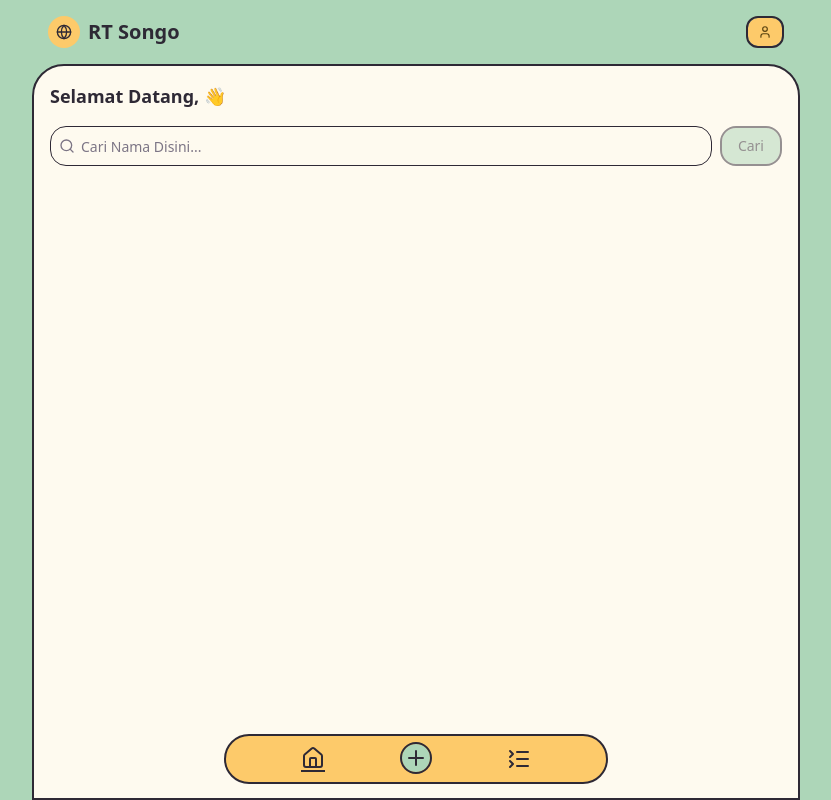
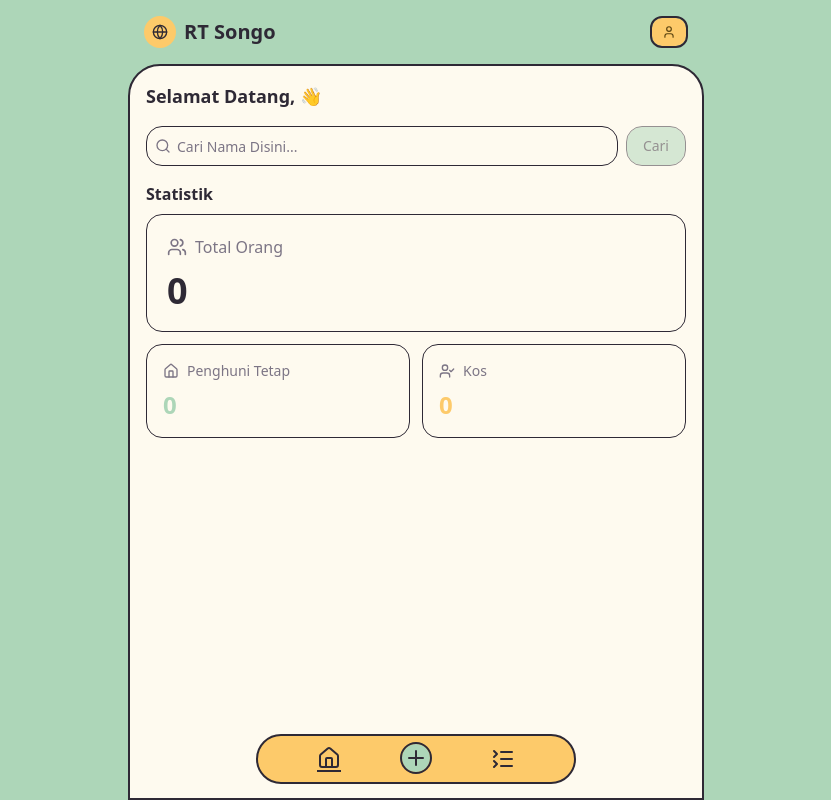
Before and after one commit to foolais/kosong-sembilan-web, a Next.js app: page /dashboard in a window 1280 px wide. Shown: the whole page, without its empty margins (224-1055 px from the left). Built offline with nearby package versions, Linux system fonts and the light colour scheme; no server answers; the database is empty.

Commit message:
feat: add analytic on dashboard

```diff
--- a/src/app/(content)/dashboard/page.tsx
+++ b/src/app/(content)/dashboard/page.tsx
@@ -1,3 +1,4 @@
+import AnalyticCard from "@/components/analytic-card";
 import SearchInput from "@/components/search-input";
 import WelcomingText from "@/components/welcoming-text";
 
@@ -6,6 +7,10 @@ const DashboardPage = () => {
     <div className="space-y-4">
       <WelcomingText />
       <SearchInput />
+      <div className="space-y-2">
+        <h3 className="font-semibold">Statistik</h3>
+        <AnalyticCard />
+      </div>
     </div>
   );
 };
--- a/src/app/(content)/layout.tsx
+++ b/src/app/(content)/layout.tsx
@@ -4,7 +4,7 @@ import React from "react";
 
 const LayoutContent = ({ children }: { children: React.ReactNode }) => {
   return (
-    <div className="h-screen max-w-3xl mx-auto">
+    <div className="h-screen max-w-xl mx-auto">
       <Header />
       <main className="flex-1 h-[calc(100dvh-4rem)] overflow-y-auto p-4 bg-card rounded-t-4xl border-t-2 border-t-foreground sm:border-2 sm:border-foreground">
         {children}
--- /dev/null
+++ b/src/app/api/analytic/route.ts
@@ -0,0 +1,66 @@
+import { connectDB } from "@/lib/mongodb";
+import Family from "@/models/Family";
+
+export async function GET() {
+  try {
+    await connectDB();
+
+    const result = await Family.aggregate([
+      {
+        $group: {
+          _id: null,
+          totalFamilies: { $sum: 1 },
+          totalMembers: {
+            $sum: {
+              $size: "$members",
+            },
+          },
+          totalResident: {
+            $sum: {
+              $cond: [
+                { $eq: ["$status", "resident"] },
+                { $add: [1, { $size: "$members" }] },
+                0,
+              ],
+            },
+          },
+          totalBoarding: {
+            $sum: {
+              $cond: [
+                { $eq: ["$status", "boarding"] },
+                { $add: [1, { $size: "$members" }] },
+                0,
+              ],
+            },
+          },
+        },
+      },
+    ]);
+
+    const totalFamilies = result[0]?.totalFamilies || 0;
+    const totalMembers = result[0]?.totalMembers || 0;
+
+    const totalPeople = totalFamilies + totalMembers;
+    const totalResident = result[0]?.totalResident || 0;
+    const totalBoarding = result[0]?.totalBoarding || 0;
+
+    return Response.json({
+      success: true,
+      data: {
+        totalPeople,
+        totalResident,
+        totalBoarding,
+      },
+    });
+  } catch (error) {
+    console.log({ error });
+    return Response.json(
+      {
+        success: false,
+        message: "Terjadi kesalahan",
+        error,
+      },
+      { status: 500 }
+    );
+  }
+}
--- /dev/null
+++ b/src/components/analytic-card.tsx
@@ -0,0 +1,51 @@
+"use client";
+
+import { Loader2, Home, Users, UserCheck } from "lucide-react";
+import { useAnalytic } from "@/features/analytic/analytic.hooks";
+
+const AnalyticCard = () => {
+  const { data, isLoading } = useAnalytic();
+
+  const analytic = data?.data;
+
+  if (isLoading) {
+    return (
+      <div className="flex justify-center py-8">
+        <Loader2 className="size-6 animate-spin" />
+      </div>
+    );
+  }
+
+  return (
+    <div className="grid grid-cols-2 gap-3">
+      <div className="col-span-2 rounded-2xl border border-foreground bg-card p-5 shadow-sm">
+        <div className="flex items-center gap-2 text-muted-foreground">
+          <Users className="size-5" />
+          <span>Total Orang</span>
+        </div>
+        <p className="mt-3 text-4xl font-bold">{analytic?.totalPeople ?? 0}</p>
+      </div>
+      <div className="rounded-2xl border border-foreground bg-card p-4 shadow-sm">
+        <div className="flex items-center gap-2 text-muted-foreground">
+          <Home className="size-4" />
+          <span className="text-sm">Penghuni Tetap</span>
+        </div>
+        <p className="mt-2 text-2xl font-bold text-primary">
+          {analytic?.totalResident ?? 0}
+        </p>
+      </div>
+      <div className="rounded-2xl border border-foreground bg-card p-4 shadow-sm">
+        <div className="flex items-center gap-2 text-muted-foreground">
+          <UserCheck className="size-4" />
+          <span className="text-sm">Kos</span>
+        </div>
+
+        <p className="mt-2 text-2xl font-bold text-secondary">
+          {analytic?.totalBoarding ?? 0}
+        </p>
+      </div>
+    </div>
+  );
+};
+
+export default AnalyticCard;
--- a/src/components/button/profile-button.tsx
+++ b/src/components/button/profile-button.tsx
@@ -5,7 +5,7 @@ import Link from "next/link";
 const ProfileButton = () => {
   return (
     <Link href="/profil">
-      <Button variant="secondary" size="sm" className="cursor-pointer">
+      <Button variant="secondary" size="sm" className="cursor-pointer border-2">
         <User />
       </Button>
     </Link>
--- a/src/components/form/form-family.tsx
+++ b/src/components/form/form-family.tsx
@@ -149,14 +149,14 @@ const FormFamily = ({ mode, familyId }: IProps) => {
 
   if (isLoading) {
     return (
-      <div className="max-w-md h-[50vh] flex items-center justify-center">
+      <div className="h-[50vh] flex items-center justify-center">
         <Loader className="animate-spin size-8" />
       </div>
     );
   }
 
   return (
-    <div className="max-w-md mx-auto">
+    <div className="mx-auto">
       {!isCreate && (
         <div className="flex items-center justify-between mb-4">
           <BackButton options={{ isSubmitting, isDeleting }} />
--- a/src/components/list-family.tsx
+++ b/src/components/list-family.tsx
@@ -81,15 +81,12 @@ const ListFamily = () => {
   }
 
   return (
-    <div
-      ref={containerRef}
-      className="h-[70svh] overflow-y-auto sm:w-md sm:mx-auto"
-    >
+    <div ref={containerRef} className="h-[70svh] overflow-y-auto">
       <Accordion
         type="multiple"
         value={autoOpenedItems}
         onValueChange={setManualOpenedItems}
-        className="max-w-lg space-y-4"
+        className="space-y-4"
       >
         {families.map((family: IFamilyData) => (
           <AccordionItem
--- a/src/components/tabs-navigation.tsx
+++ b/src/components/tabs-navigation.tsx
@@ -9,7 +9,7 @@ import { Button } from "./ui/button";
 const TabsNavigation = () => {
   const pathname = usePathname();
   return (
-    <div className="absolute bottom-4 py-1.5 w-5/6 rounded-4xl max-w-sm left-1/2 -translate-x-1/2 bg-secondary shadow-2xl flex items-center justify-evenly border-2 border-foreground">
+    <div className="absolute bottom-4 py-1.5 w-5/6 rounded-4xl max-w-xs left-1/2 -translate-x-1/2 bg-secondary shadow-2xl flex items-center justify-evenly border-2 border-foreground">
       <Link
         href="/dashboard"
         className={cn(
@@ -22,7 +22,7 @@ const TabsNavigation = () => {
         <Home className="size-6" />
       </Link>
       <Link href="/tambah-keluarga">
-        <Button size="icon" className="cursor-pointer">
+        <Button size="icon" className="cursor-pointer border-2">
           <Plus className="text-foreground size-6" />
         </Button>
       </Link>
--- a/src/components/ui/accordion.tsx
+++ b/src/components/ui/accordion.tsx
@@ -42,7 +42,7 @@ function AccordionTrigger({
       <AccordionPrimitive.Trigger
         data-slot="accordion-trigger"
         className={cn(
-          "group/accordion-trigger relative flex flex-1 items-start justify-between rounded-lg border-2 border-foreground py-2.5 text-left text-sm font-medium transition-all outline-none focus-visible:border-ring focus-visible:ring-3 focus-visible:ring-ring/50 focus-visible:after:border-ring disabled:pointer-events-none disabled:opacity-50 **:data-[slot=accordion-trigger-icon]:ml-auto **:data-[slot=accordion-trigger-icon]:size-6 **:data-[slot=accordion-trigger-icon]:text-foreground **:data-[slot=accordion-trigger-icon]:mt-0.5 data-[state=open]:rounded-b-none",
+          "group/accordion-trigger relative flex flex-1 items-start justify-between rounded-lg border border-foreground py-2.5 text-left text-sm font-medium transition-all outline-none focus-visible:border-ring focus-visible:ring-3 focus-visible:ring-ring/50 focus-visible:after:border-ring disabled:pointer-events-none disabled:opacity-50 **:data-[slot=accordion-trigger-icon]:ml-auto **:data-[slot=accordion-trigger-icon]:size-6 **:data-[slot=accordion-trigger-icon]:text-foreground **:data-[slot=accordion-trigger-icon]:mt-0.5 data-[state=open]:rounded-b-none",
           className
         )}
         {...props}
@@ -69,7 +69,7 @@ function AccordionContent({
   return (
     <AccordionPrimitive.Content
       data-slot="accordion-content"
-      className="overflow-hidden text-sm data-open:animate-accordion-down data-closed:animate-accordion-up border-2 border-foreground border-t-0 rounded-b-xl"
+      className="overflow-hidden text-sm data-open:animate-accordion-down data-closed:animate-accordion-up border border-foreground border-t-0 rounded-b-xl"
       {...props}
     >
       <div
--- a/src/components/ui/button.tsx
+++ b/src/components/ui/button.tsx
@@ -5,7 +5,7 @@ import { Slot } from "radix-ui";
 import { cn } from "@/lib/utils";
 
 const buttonVariants = cva(
-  "group/button inline-flex shrink-0 items-center justify-center rounded-lg border-2 border-foreground bg-clip-padding text-sm font-medium whitespace-nowrap transition-all outline-none select-none focus-visible:border-ring focus-visible:ring-3 focus-visible:ring-ring/50 active:not-aria-[haspopup]:translate-y-px disabled:pointer-events-none disabled:opacity-50 aria-invalid:border-destructive aria-invalid:ring-3 aria-invalid:ring-destructive/20 dark:aria-invalid:border-destructive/50 dark:aria-invalid:ring-destructive/40 [&_svg]:pointer-events-none [&_svg]:shrink-0 [&_svg:not([class*='size-'])]:size-4",
+  "group/button inline-flex shrink-0 items-center justify-center rounded-lg border border-foreground bg-clip-padding text-sm font-medium whitespace-nowrap transition-all outline-none select-none focus-visible:border-ring focus-visible:ring-3 focus-visible:ring-ring/50 active:not-aria-[haspopup]:translate-y-px disabled:pointer-events-none disabled:opacity-50 aria-invalid:border-destructive aria-invalid:ring-3 aria-invalid:ring-destructive/20 dark:aria-invalid:border-destructive/50 dark:aria-invalid:ring-destructive/40 [&_svg]:pointer-events-none [&_svg]:shrink-0 [&_svg:not([class*='size-'])]:size-4",
   {
     variants: {
       variant: {
--- /dev/null
+++ b/src/features/analytic/analytic.hooks.ts
@@ -0,0 +1,13 @@
+import api from "@/lib/api";
+import { useQuery } from "@tanstack/react-query";
+
+export function useAnalytic() {
+  return useQuery({
+    queryKey: ["analytic"],
+    queryFn: async () => {
+      const response = await api.get("/analytic");
+
+      return response.data;
+    },
+  });
+}
```
